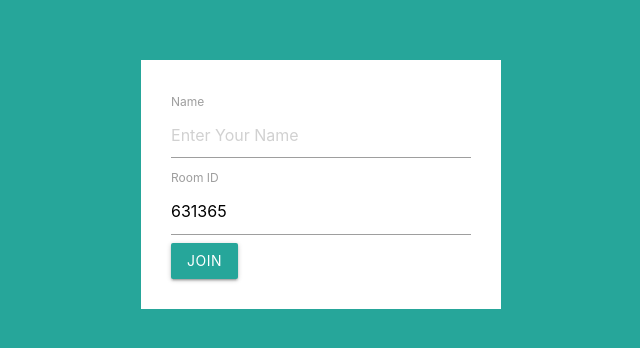
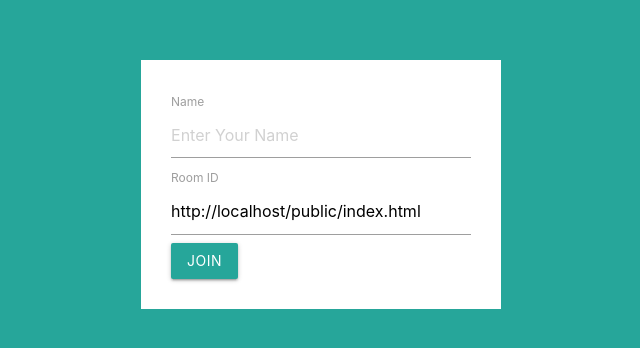
Before and after one commit to prabhudevv/chat-app-pv, a website: page public/index.html in a window 1280 px wide. Shown: the part 216-564 px from the top of the page, without its empty margins (319-959 px from the left). Drawn offline with Linux system fonts and the light colour scheme.

Commit message:
Added dynamic room ids

```diff
--- a/public/js/script.js
+++ b/public/js/script.js
@@ -1 +1,9 @@
-$('#room-id').val(Math.floor(100000 + Math.random() * 999999));
+let baseUrl = window.location.href;
+let originUrl = window.location.origin + "/";
+
+if (baseUrl !== originUrl) {
+  let roomId = baseUrl.substring(baseUrl.lastIndexOf('=') + 1);
+  $('#room-id').val(roomId);
+} else {
+  $('#room-id').val(Math.floor(100000 + Math.random() * 900000));
+}
```
Also changed, not shown: public/chat.html (+1 -1 lines).
